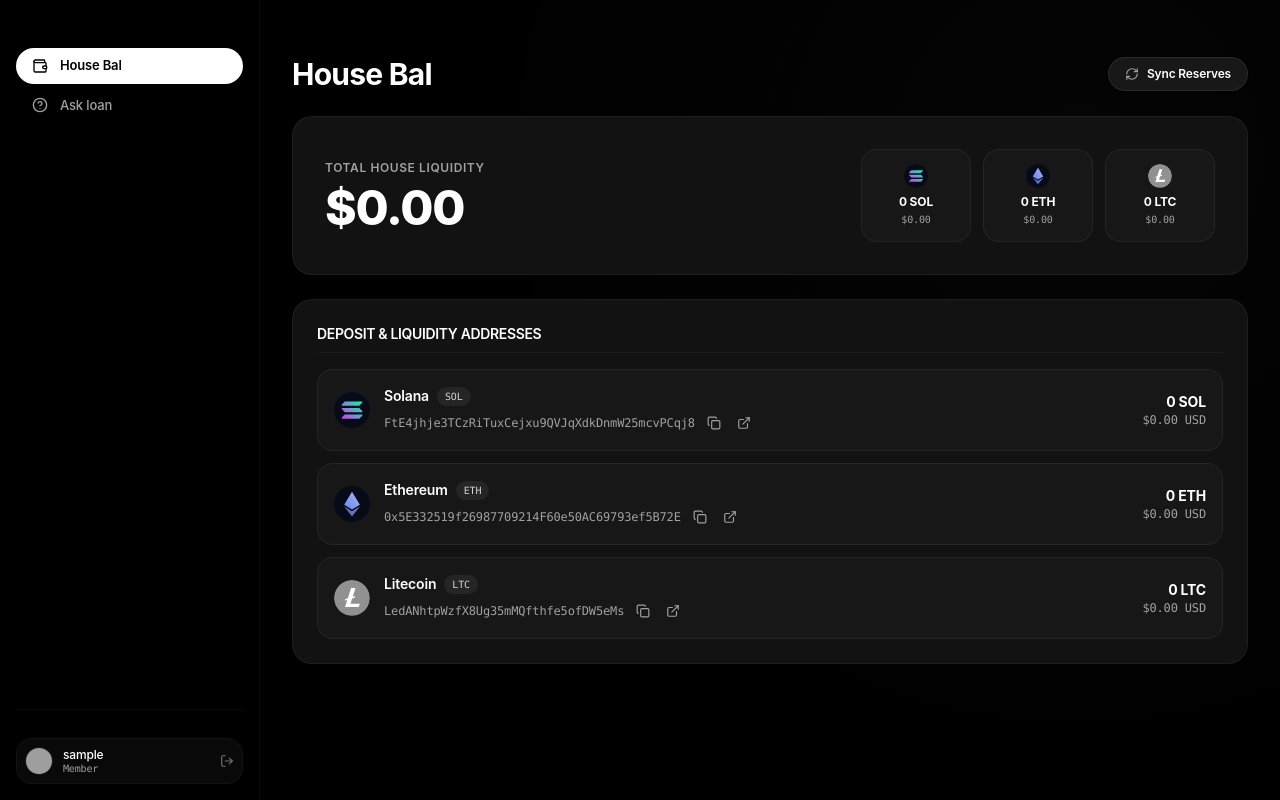
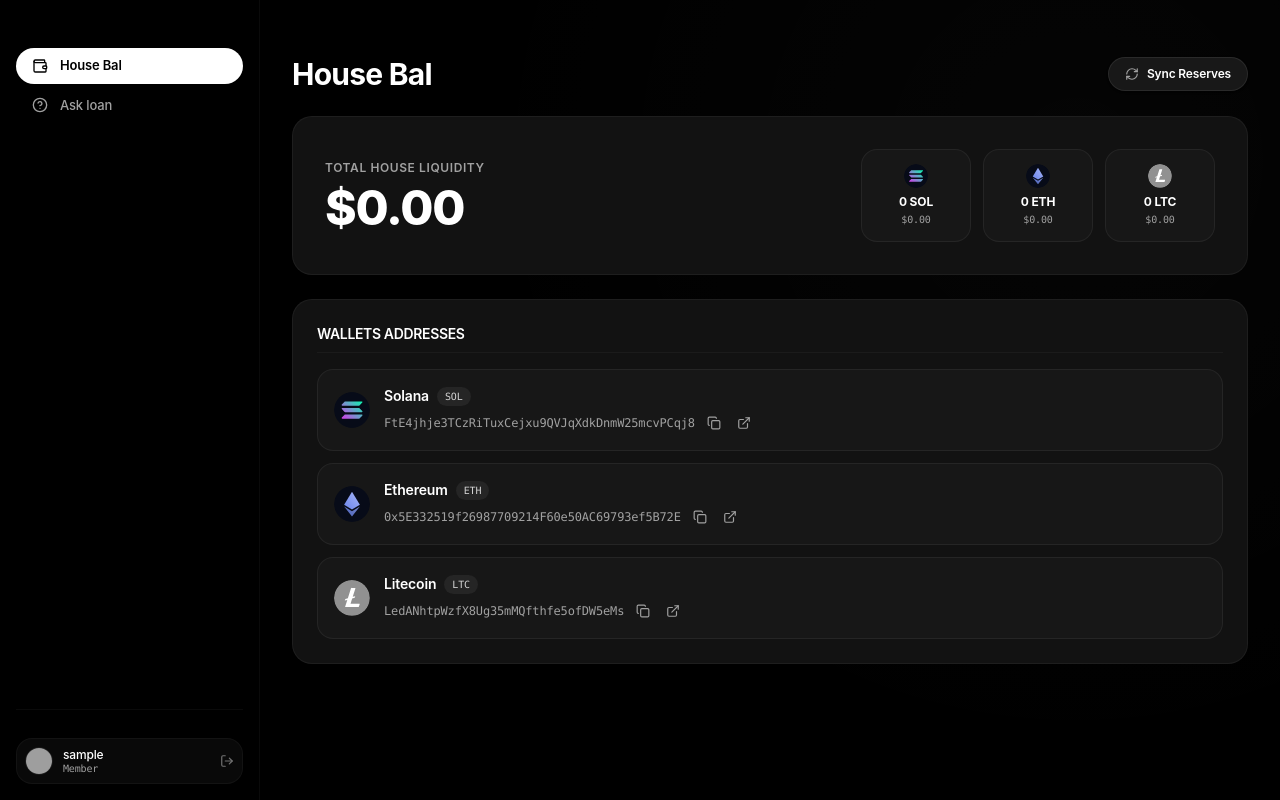
Before and after one commit to Sotarium/sotarium-dashboard, a Next.js app: page /house-balance in a window 1280 px wide. Built offline with nearby package versions, Linux system fonts and the light colour scheme; no server answers; the database is empty; sample sign-in values are in the browser's storage; grey boxes are pictures that could not be loaded.

Commit message:
Rename section to Wallets Addresses and remove redundant balance amounts from rows

```diff
--- a/src/app/house-balance/page.tsx
+++ b/src/app/house-balance/page.tsx
@@ -95,14 +95,14 @@ export default function HouseBalancePage() {
       {/* Verified House Wallets List */}
       <div className="soteria-card p-6 space-y-4">
         <div className="pb-2 border-b border-white/[0.04]">
-          <h2 className="text-sm font-semibold text-white tracking-tight uppercase">Deposit & Liquidity Addresses</h2>
+          <h2 className="text-sm font-semibold text-white tracking-tight uppercase">Wallets Addresses</h2>
         </div>
 
         <div className="space-y-3">
           {wallets.map((wallet) => (
             <div
               key={wallet.symbol}
-              className="p-4 rounded-2xl bg-[#171717] border border-white/[0.06] hover:border-white/15 transition-all flex flex-col md:flex-row items-start md:items-center justify-between gap-4"
+              className="p-4 rounded-2xl bg-[#171717] border border-white/[0.06] hover:border-white/15 transition-all flex items-center justify-between gap-4"
             >
               <div className="flex items-center gap-3.5">
                 {/* eslint-disable-next-line @next/next/no-img-element */}
@@ -145,15 +145,6 @@ export default function HouseBalancePage() {
                   </div>
                 </div>
               </div>
-
-              <div className="text-left md:text-right shrink-0">
-                <div className="text-sm font-bold text-white">
-                  {wallet.balance} {wallet.symbol}
-                </div>
-                <div className="text-xs text-neutral-400 font-mono">
-                  ${wallet.balanceUsd.toFixed(2)} USD
-                </div>
-              </div>
             </div>
           ))}
         </div>
```
